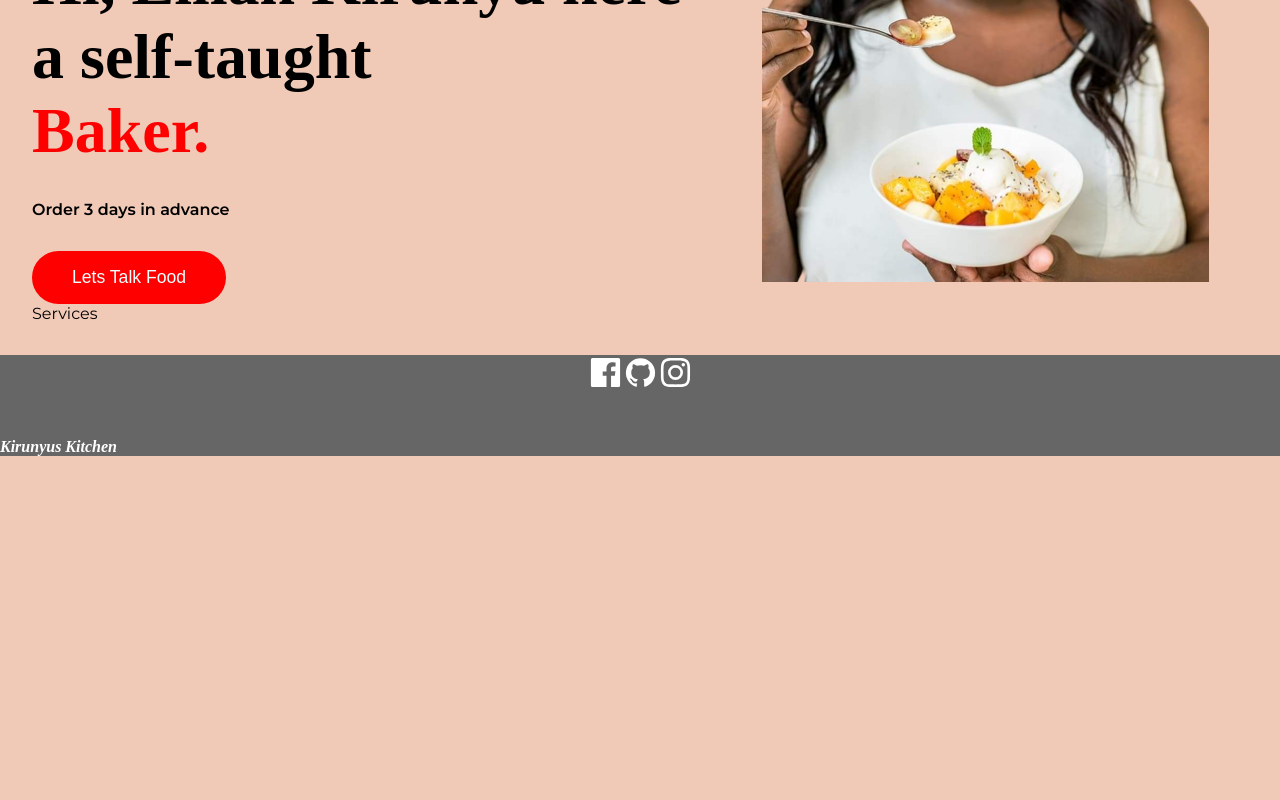
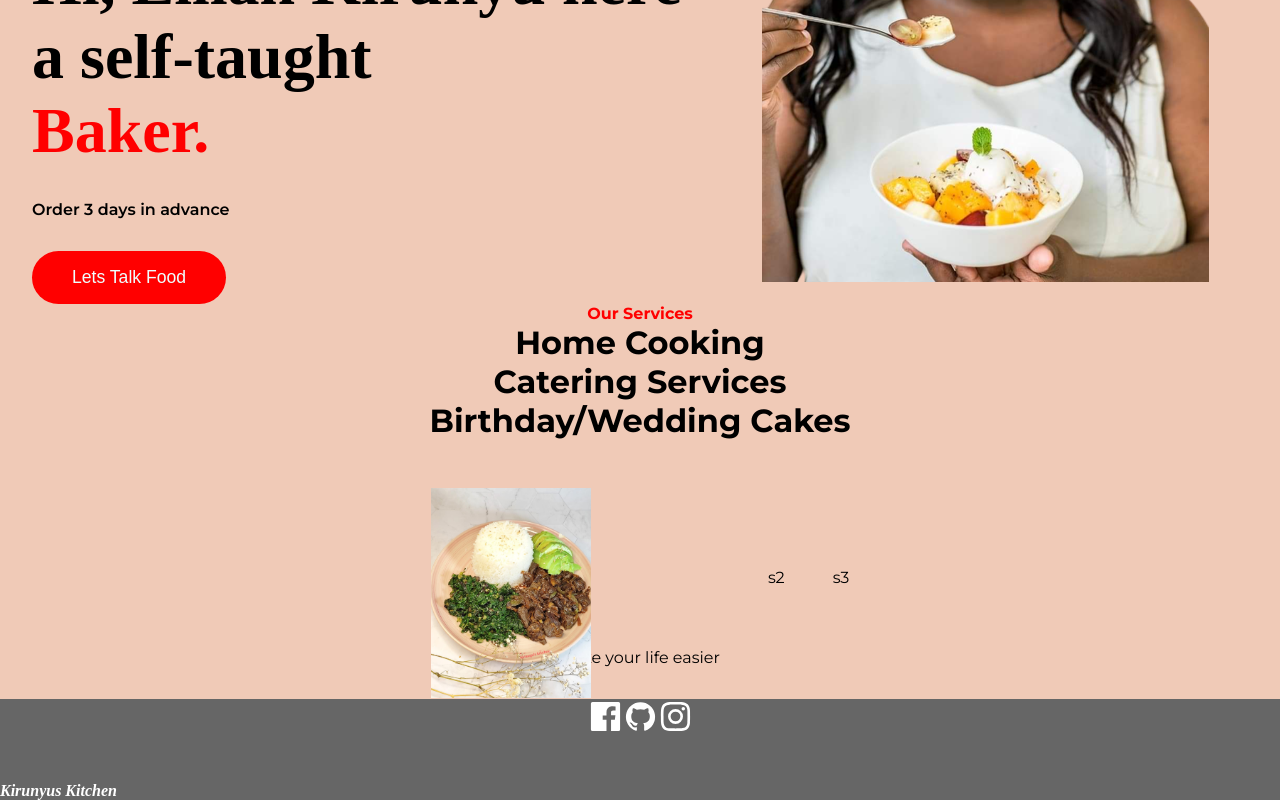
Before and after one commit to Charlotte-Natasha/Kirunyus-Kitchen, a Next.js app: page / in a window 1280 px wide. Shown: the part 344-1144 px from the top of the page. Before the commit the page ends 800 px from the top, so only its background shows below. Built offline with nearby package versions, Linux system fonts and the light colour scheme; a web font is replaced by a local one.

Commit message:
installed tailwindcss

```diff
--- a/components/Services.jsx
+++ b/components/Services.jsx
@@ -1,8 +1,38 @@
 import React from 'react'
+import css from '../styles/Services.module.css'
+import Image from 'next/image'
+import s1 from '../assets/food/food-16.jpeg'
+// import s2 from '../assets/cakes/cake-15.jpeg'
+// import s3 from '../assets/breakfast/b-5.jpeg.jpeg'
 
 const Services = () => {
     return (
-        <div>Services</div>
+        <>
+        <div className={css.heading}>
+                <span>Our Services</span>
+                <span>Home Cooking</span>
+                <span>Catering Services</span>
+                <span>Birthday/Wedding Cakes</span>
+        </div>
+                {/* features */}
+        <div className={css.services}>
+            <div className={css.features}>
+                <div className={css.wrappers}>
+                    <Image src={s1} alt='' objectFit='cover' layout='intrinsic'/>
+                </div>
+                <span>Order Now</span>
+                <span>Lets make your life easier</span>
+            </div>
+            <div className={css.features}>
+                s2
+            </div>
+            <div className={css.features}>
+                s3
+            </div>
+        </div>
+
+        </>
+
     )
 }
 
--- a/package.json
+++ b/package.json
@@ -15,7 +15,10 @@
     "react-dom": "18.2.0"
   },
   "devDependencies": {
+    "autoprefixer": "^10.4.13",
     "eslint": "8.23.1",
-    "eslint-config-next": "12.3.0"
+    "eslint-config-next": "12.3.0",
+    "postcss": "^8.4.19",
+    "tailwindcss": "^3.2.4"
   }
 }
--- /dev/null
+++ b/postcss.config.js
@@ -0,0 +1,6 @@
+module.exports = {
+  plugins: {
+    tailwindcss: {},
+    autoprefixer: {},
+  },
+}
--- a/styles/Services.module.css
+++ b/styles/Services.module.css
@@ -0,0 +1,39 @@
+.heading{
+    display: flex;
+    flex-direction: column;
+    font-weight: bold;
+    justify-content: center;
+    align-items: center;
+}
+
+.heading :nth-child(1){
+    color: var(--red);
+    font-size: 1rem;
+}
+
+.heading :nth-child(2),
+.heading :nth-child(3),
+.heading :nth-child(4){
+    font-size: 2rem;
+}
+
+.services{
+    display: flex;
+    margin-top: 3rem;
+    gap: 3rem;
+    align-items: center;
+    justify-content: center;
+}
+
+.feature{
+    display: flex;
+    flex-direction: column;
+    align-items: center;
+    justify-content: center;
+    gap: 1rem;
+}
+
+.wrappers{
+    width: 10rem;
+    height: 10rem;
+}
```
Also changed, not shown: tailwind.config.js (added, +11 -0 lines), 2 other files (tests, documents, lock files or other folders).
